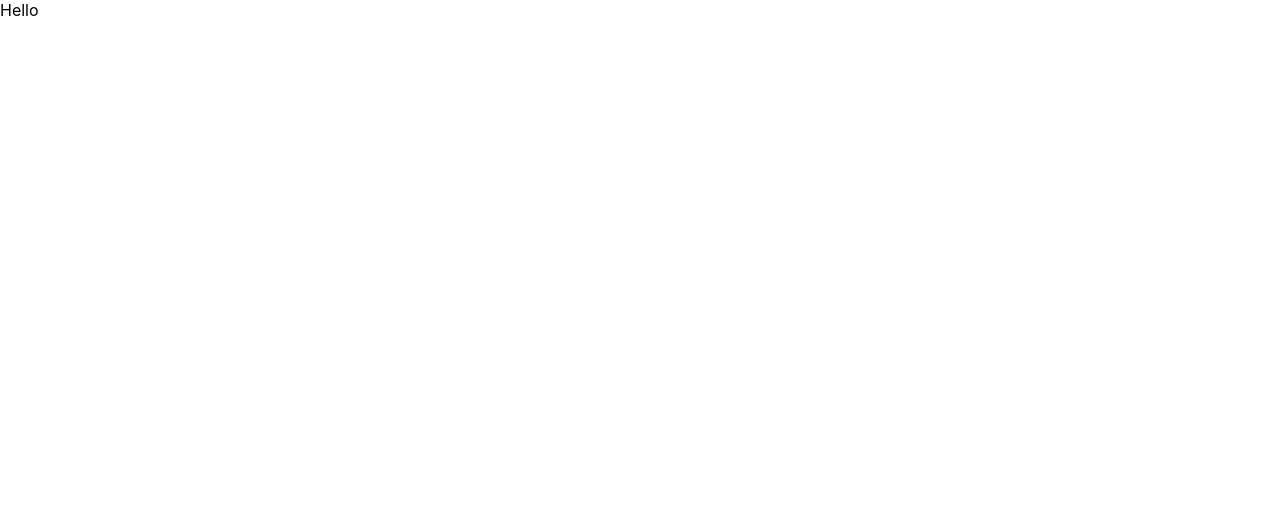
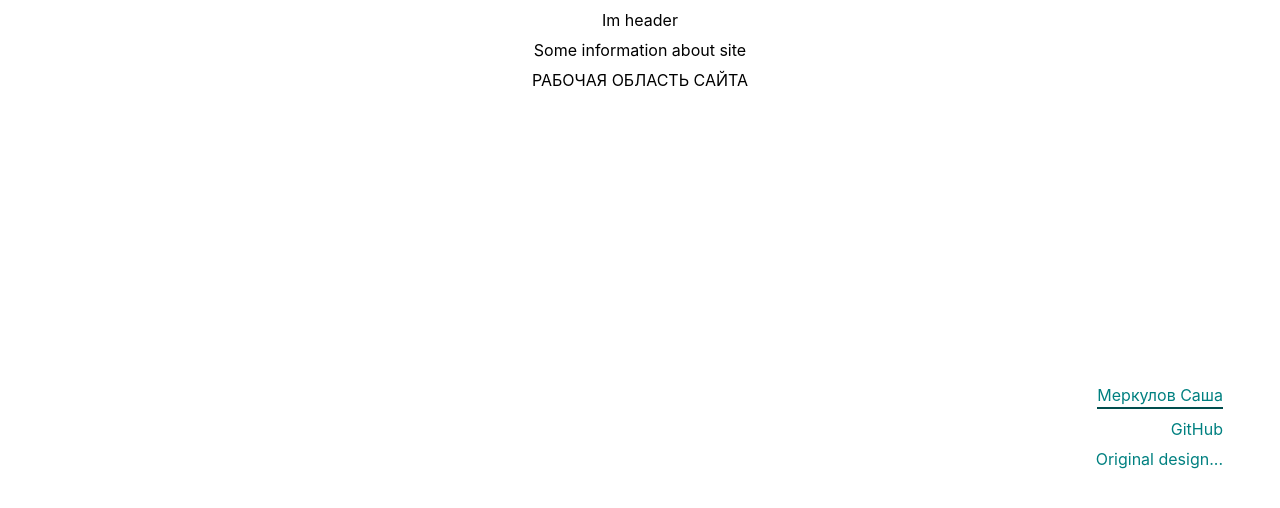
Before and after one commit to SashkoRabin/testonix, a React (Create React App) app: page / in a window 1280 px wide. Shown: the top 508 px of the page. Built offline with nearby package versions, Linux system fonts and the light colour scheme; the HTML template or start-up script is replaced by a standard one.

Commit message:
built layout

```diff
--- a/src/App.js
+++ b/src/App.js
@@ -1,5 +1,17 @@
+import Header from './components/Header/Header';
+import Information from './components/Information/Information';
+import Wrapper from './components/Wrapper/Wrapper';
+import Footer from './components/Footer/Footer';
+
 function App() {
-  return <div className="App">Hello</div>;
+  return (
+    <div className="App">
+      <Header />
+      <Information />
+      <Wrapper />
+      <Footer />
+    </div>
+  );
 }
 
 export default App;
--- /dev/null
+++ b/src/components/Footer/Footer.jsx
@@ -0,0 +1,17 @@
+import React from 'react';
+
+const Footer = () => {
+  return (
+    <footer className="footer">
+      <span className="footer__author_name">Меркулов Саша</span>
+      <span className="footer__author_github">
+        <a href="https://github.com/SashkoRabin">GitHub</a>
+      </span>
+      <span className="footer__design_link">
+        <a href="*">Original design...</a>
+      </span>
+    </footer>
+  );
+};
+
+export default Footer;
--- /dev/null
+++ b/src/components/Header/Header.jsx
@@ -0,0 +1,7 @@
+import React from 'react';
+
+const Header = () => {
+  return <div className="header">Im header</div>;
+};
+
+export default Header;
--- /dev/null
+++ b/src/components/Information/Information.jsx
@@ -0,0 +1,7 @@
+import React from 'react';
+
+const Information = () => {
+  return <div className="information">Some information about site</div>;
+};
+
+export default Information;
--- /dev/null
+++ b/src/components/Wrapper/Wrapper.jsx
@@ -0,0 +1,7 @@
+import React from 'react';
+
+const Wrapper = () => {
+  return <div className="wrapper">РАБОЧАЯ ОБЛАСТЬ САЙТА</div>;
+};
+
+export default Wrapper;
--- a/src/index.css
+++ b/src/index.css
@@ -1,13 +1,49 @@
-body {
+* {
   margin: 0;
+  padding: 0;
+  box-sizing: border-box;
   font-family: -apple-system, BlinkMacSystemFont, 'Segoe UI', 'Roboto', 'Oxygen',
     'Ubuntu', 'Cantarell', 'Fira Sans', 'Droid Sans', 'Helvetica Neue',
     sans-serif;
   -webkit-font-smoothing: antialiased;
   -moz-osx-font-smoothing: grayscale;
 }
-
-code {
-  font-family: source-code-pro, Menlo, Monaco, Consolas, 'Courier New',
-    monospace;
+.App {
+  width: 95%;
+  margin: 0 auto;
 }
+.wrapper {
+  margin: 10px auto;
+  width: 100%;
+  min-height: 300px;
+  text-align: center;
+  align-items: center;
+}
+.information {
+  text-align: center;
+  align-items: center;
+  margin: 10px auto;
+}
+.header {
+  text-align: center;
+  margin: 10px auto;
+  align-items: center;
+}
+.footer {
+  display: flex;
+  flex-direction: column;
+  margin: 5px;
+  align-items: flex-end;
+}
+.footer__author_name {
+  padding-bottom: 2px;
+  border-bottom: 2px solid rgb(0, 77, 77);
+}
+.footer span {
+  margin: 5px 20px;
+  color: teal;
+}
+.footer a {
+  text-decoration: none;
+  color: teal;
+}
```
